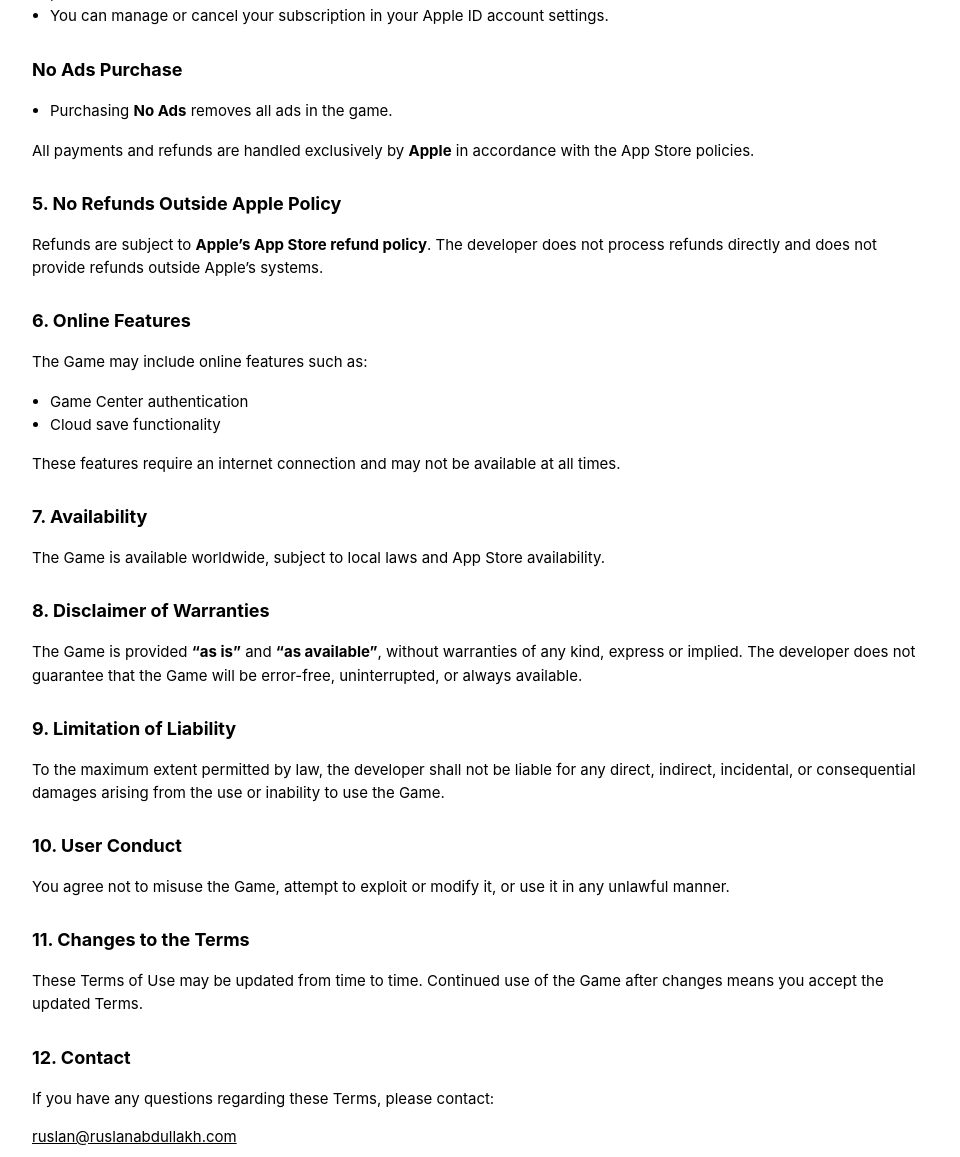
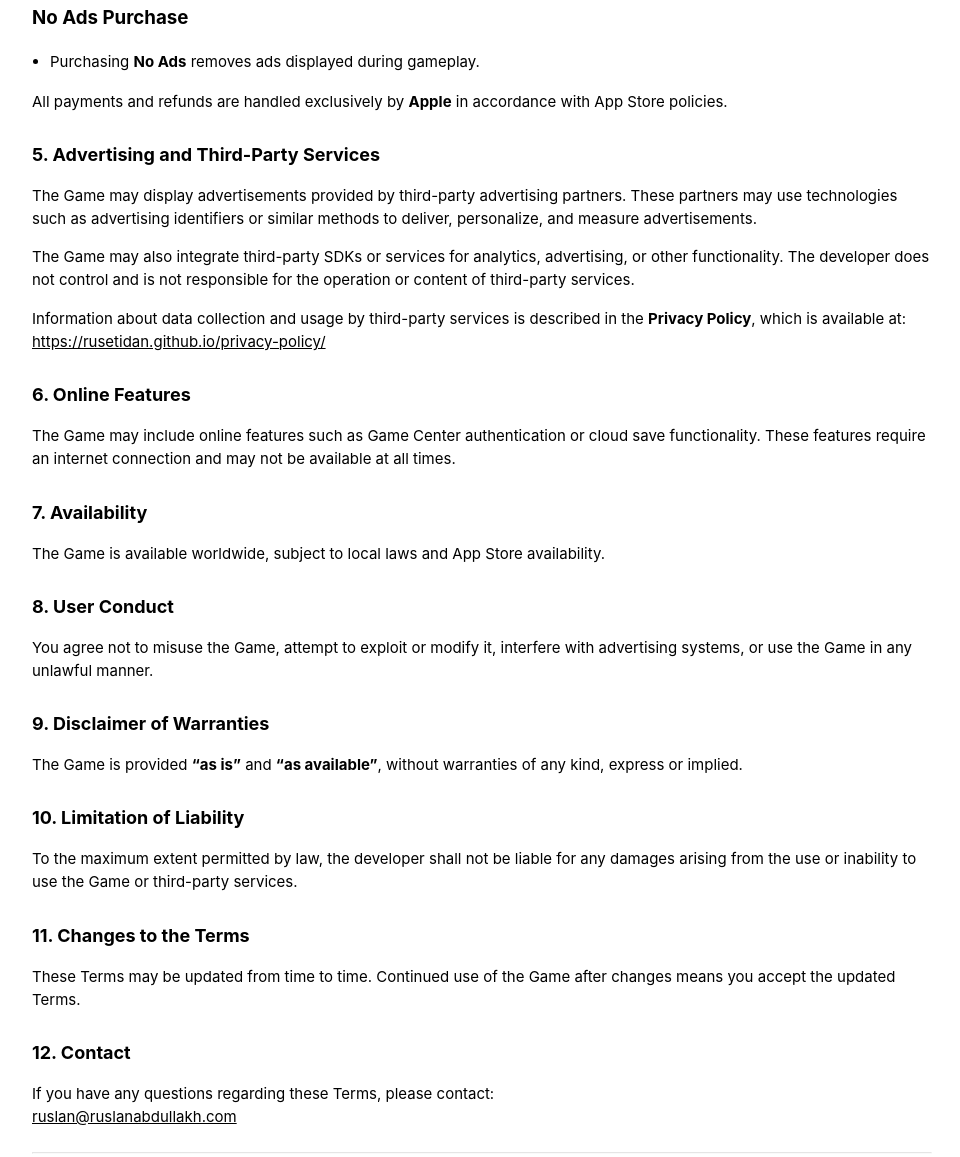
Before and after one commit to rusetidan/terms-of-use, a plain HTML site: page index.html in a window 1280 px wide. Shown: the part 841-1998 px from the top of the page, without its empty margins (158-1118 px from the left). Drawn offline with Linux system fonts and the light colour scheme.

Commit message:
Update for Applovin index.html

```diff
--- a/index.html
+++ b/index.html
@@ -22,10 +22,11 @@
 </head>
 <body>
 <main>
+
 <div class="card">
   <h1>Terms of Use</h1>
   <p class="subtitle"><strong>Underisland – Mining Adventure</strong></p>
-      <p class="muted">Last updated: March 2025</p>
+  <p class="muted">Last updated:  02.01.2026</p>
 </div>
 
 <h2>1. Acceptance of Terms</h2>
@@ -35,7 +36,6 @@
 </p>
 
 <h2>2. Developer Information</h2>
-    <p>The Game is developed and published by an individual developer:</p>
 <ul>
   <li><strong>Developer:</strong> Ruslan Abdullakh</li>
   <li><strong>Contact email:</strong> <a href="mailto:ruslan@ruslanabdullakh.com">ruslan@ruslanabdullakh.com</a></li>
@@ -48,9 +48,11 @@
 </p>
 
 <h2>4. In-App Purchases and Subscriptions</h2>
-    <p>The Game offers optional in-app purchases, including consumables, non-consumables, and an auto-renewable subscription.</p>
+<p>
+The Game offers optional in-app purchases, including consumables, non-consumables, and an auto-renewable subscription.
+</p>
 
-    <h2>Auto-Renewable Subscription</h2>
+<h3>Auto-Renewable Subscription</h3>
 <ul>
   <li>The subscription is billed <strong>weekly</strong>.</li>
   <li>Payment will be charged to your Apple ID account at confirmation of purchase.</li>
@@ -58,60 +60,82 @@
   <li>You can manage or cancel your subscription in your Apple ID account settings.</li>
 </ul>
 
-    <h2>No Ads Purchase</h2>
+<h3>No Ads Purchase</h3>
 <ul>
-      <li>Purchasing <strong>No Ads</strong> removes all ads in the game.</li>
+  <li>Purchasing <strong>No Ads</strong> removes ads displayed during gameplay.</li>
 </ul>
 
-    <p>All payments and refunds are handled exclusively by <strong>Apple</strong> in accordance with the App Store policies.</p>
+<p>
+All payments and refunds are handled exclusively by <strong>Apple</strong> in accordance with App Store policies.
+</p>
 
-    <h2>5. No Refunds Outside Apple Policy</h2>
+<h2>5. Advertising and Third-Party Services</h2>
 <p>
-      Refunds are subject to <strong>Apple’s App Store refund policy</strong>.
-      The developer does not process refunds directly and does not provide refunds outside Apple’s systems.
+The Game may display advertisements provided by third-party advertising partners.
+These partners may use technologies such as advertising identifiers or similar methods
+to deliver, personalize, and measure advertisements.
+</p>
+
+<p>
+The Game may also integrate third-party SDKs or services for analytics, advertising,
+or other functionality. The developer does not control and is not responsible for
+the operation or content of third-party services.
+</p>
+
+<p>
+Information about data collection and usage by third-party services is described in the
+<strong>Privacy Policy</strong>, which is available at:
+<br>
+<a href="https://rusetidan.github.io/privacy-policy/" target="_blank">
+https://rusetidan.github.io/privacy-policy/
+</a>
 </p>
 
 <h2>6. Online Features</h2>
-    <p>The Game may include online features such as:</p>
-    <ul>
-      <li>Game Center authentication</li>
-      <li>Cloud save functionality</li>
-    </ul>
-    <p>These features require an internet connection and may not be available at all times.</p>
+<p>
+The Game may include online features such as Game Center authentication or cloud save functionality.
+These features require an internet connection and may not be available at all times.
+</p>
 
 <h2>7. Availability</h2>
-    <p>The Game is available worldwide, subject to local laws and App Store availability.</p>
-
-    <h2>8. Disclaimer of Warranties</h2>
 <p>
-      The Game is provided <strong>“as is”</strong> and <strong>“as available”</strong>, without warranties of any kind,
-      express or implied. The developer does not guarantee that the Game will be error-free, uninterrupted,
-      or always available.
+The Game is available worldwide, subject to local laws and App Store availability.
 </p>
 
-    <h2>9. Limitation of Liability</h2>
+<h2>8. User Conduct</h2>
 <p>
-      To the maximum extent permitted by law, the developer shall not be liable for any direct, indirect,
-      incidental, or consequential damages arising from the use or inability to use the Game.
+You agree not to misuse the Game, attempt to exploit or modify it, interfere with advertising systems,
+or use the Game in any unlawful manner.
 </p>
 
-    <h2>10. User Conduct</h2>
+<h2>9. Disclaimer of Warranties</h2>
 <p>
-      You agree not to misuse the Game, attempt to exploit or modify it, or use it in any unlawful manner.
+The Game is provided <strong>“as is”</strong> and <strong>“as available”</strong>,
+without warranties of any kind, express or implied.
+</p>
+
+<h2>10. Limitation of Liability</h2>
+<p>
+To the maximum extent permitted by law, the developer shall not be liable for any damages
+arising from the use or inability to use the Game or third-party services.
 </p>
 
 <h2>11. Changes to the Terms</h2>
 <p>
-      These Terms of Use may be updated from time to time. Continued use of the Game after changes means
-      you accept the updated Terms.
+These Terms may be updated from time to time. Continued use of the Game after changes
+means you accept the updated Terms.
 </p>
 
 <h2>12. Contact</h2>
-    <p>If you have any questions regarding these Terms, please contact:</p>
-    <p><a href="mailto:ruslan@ruslanabdullakh.com">ruslan@ruslanabdullakh.com</a></p>
+<p>
+If you have any questions regarding these Terms, please contact:
+<br>
+<a href="mailto:ruslan@ruslanabdullakh.com">ruslan@ruslanabdullakh.com</a>
+</p>
 
 <hr />
 <p class="muted">© Ruslan Abdullakh. All rights reserved.</p>
+
 </main>
 </body>
 </html>
```
Lines whose indentation alone changed are shown as unchanged.
